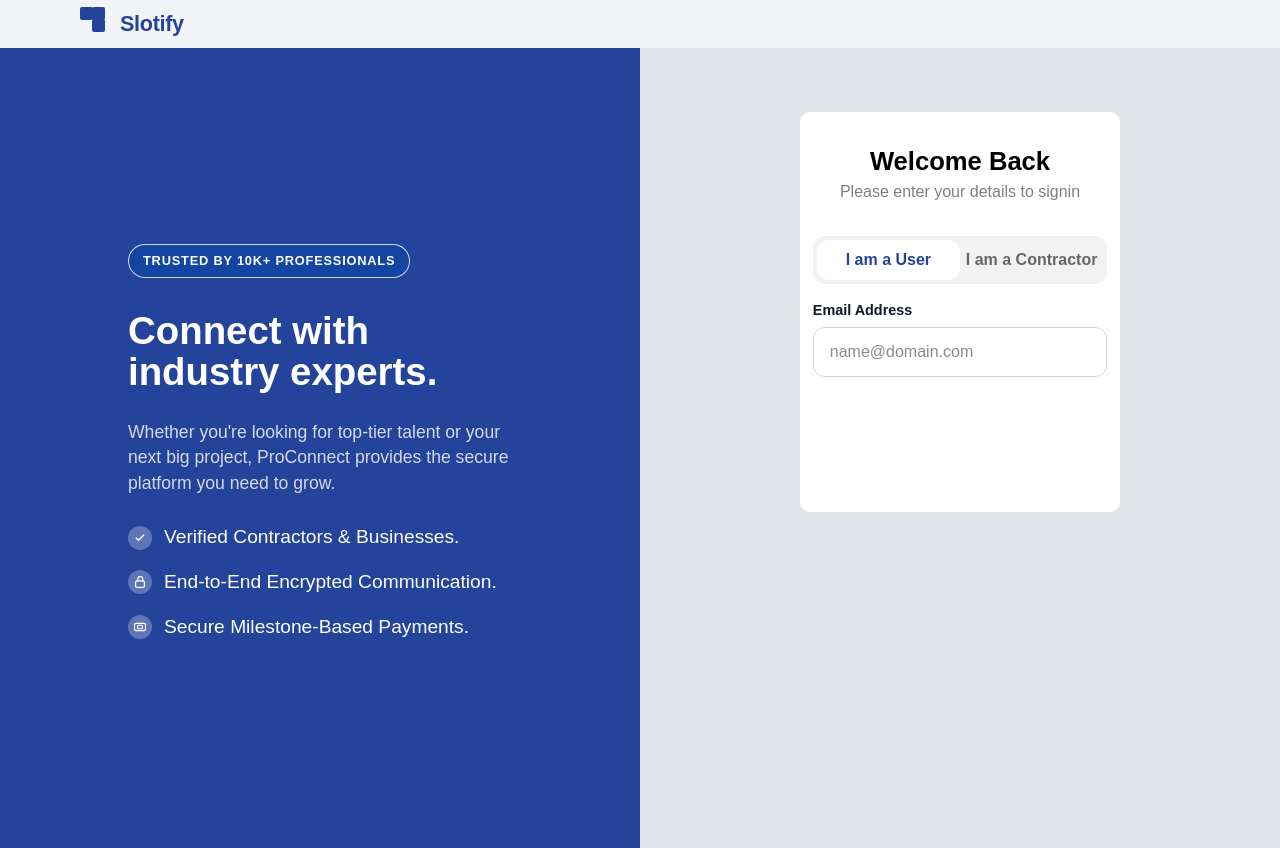
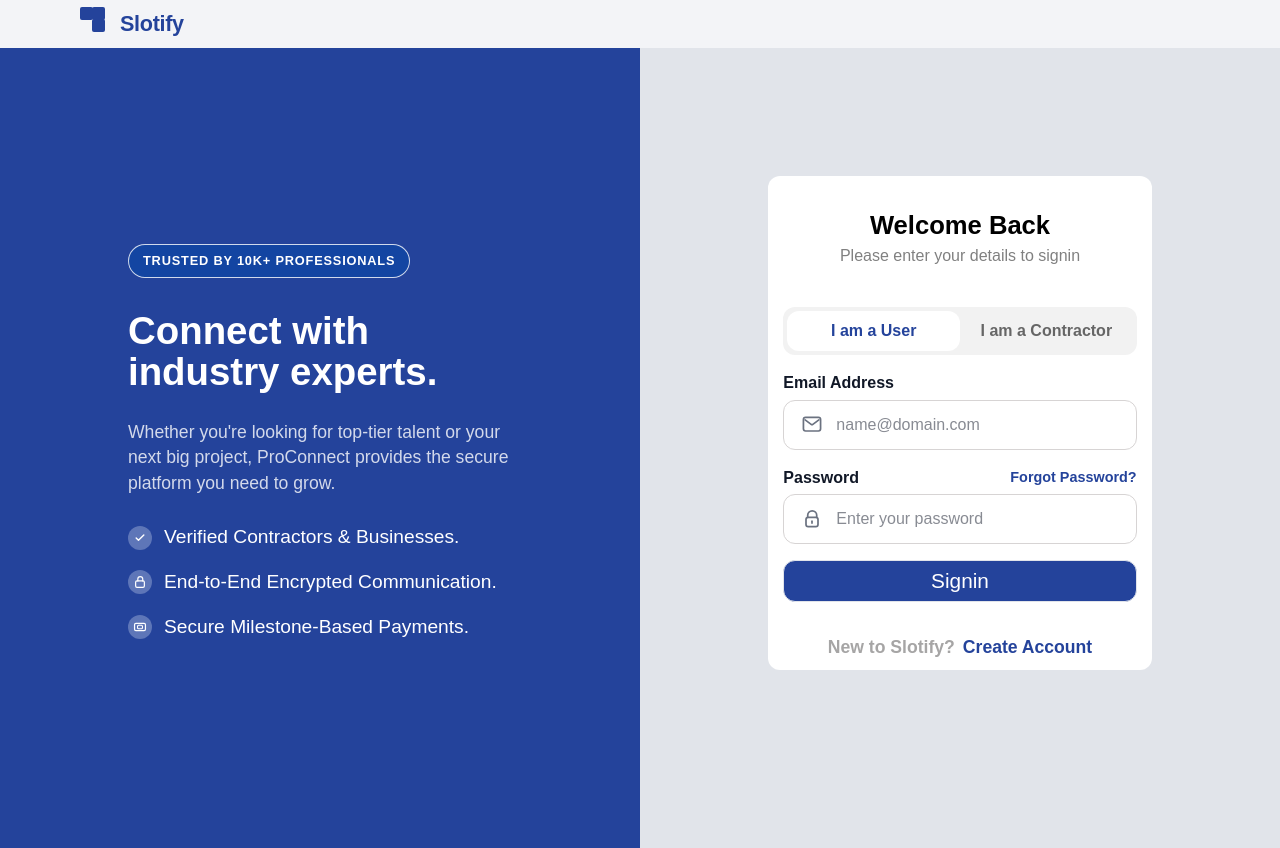
Before and after one commit to anuragshrestha/Slotify, a React (Vite) app: page /signin in a window 1280 px wide. Built offline with nearby package versions, Linux system fonts and the light colour scheme.

Commit message:
added password, signin button

```diff
--- a/src/pages/auth/SigninPage.css
+++ b/src/pages/auth/SigninPage.css
@@ -113,19 +113,18 @@
   flex-shrink: 0;
 }
 .right-section {
-  min-height: clamp(100vh);
   display: flex;
+  align-items: flex-start;
   background: var(--border);
   justify-content: center;
 }
 .inner-section {
-  justify-content: center;
-  align-items: center;
-  border-radius: 10px;
+  border-radius: 12px;
   background: #fff;
-  width: 50%;
-  height: 50%;
-  margin-top: 10%;
+  width: 60%;
+  height: auto;
+  margin-top: 20%;
+  padding-bottom: 10px;
 }
 .welcome-text {
   color: black;
@@ -161,30 +160,93 @@
   background: #fff;
   color: var(--brand);
 }
-.email-address {
+.email-address,
+.password {
   margin-top: 1rem;
   font-weight: 600;
-  font-size: 0.9rem;
+  font-size: 1rem;
 }
-.email-input {
+.email-input,
+.password-input {
+  display: flex;
+  align-items: center;
+  gap: 0.75rem;
   border: 1px solid rgb(215, 212, 212);
   border-radius: 12px;
   padding: 0.75rem 1rem;
   margin-top: 0.3rem;
 }
+.input-icon {
+  width: 1.5rem;
+  height: 1.5rem;
+  flex-shrink: 0;
+}
+.email-input input,
+.password-input input {
+  width: 100%;
+  border: none;
+  outline: none;
+  background: transparent;
+  box-shadow: none;
+  color: #111827;
+  font-size: 1rem;
+}
+.password-outer {
+  display: flex;
+  justify-content: space-between;
+  align-items: center;
+  width: 100%;
+}
+.forgot-password {
+  margin-top: 1rem;
+  font-weight: 600;
+  font-size: 0.9rem;
+  color: var(--brand);
+  cursor: pointer;
+}
+.forgot-password:hover {
+  text-decoration: underline;
+}
+.signin-button {
+  width: 100%;
+  border: 1px solid #fff;
+  border-radius: 12px;
+  border-color: var(--border);
+  background: var(--brand);
+  color: #fff;
+  font-size: 1.3rem;
+  font-weight: 500;
+  margin-top: 1rem;
+  padding: 4px;
+  cursor: pointer;
+}
+.signin-button:hover {
+  opacity: 0.9;
+}
+.create-account {
+  display: flex;
+  width: 100%;
+  justify-content: center;
+  align-items: center;
+  margin-top: 2rem;
+  gap: 0.5rem;
+}
+.new-slotify {
+  color: rgb(166, 165, 165);
+  font-size: 1.1rem;
+  font-weight: 700;
+}
+.create-account-button {
+  color: var(--brand);
+  font-size: 1.1rem;
+  font-weight: 700;
+  cursor: pointer;
+}
+.create-account-button:hover {
+  text-decoration: underline;
+}
 
-/* @media (max-width: 1460px) {
-    .left-section h2 {
-  font-size: clamp(30px, 3vw, 52px);
-  margin: 0;
-  line-height: 1.08;
-
-  font-weight: 600;
-  padding-top: 2rem;
-}
-} */
-
-@media (max-width: 1024px) {
+@media (max-width: 1060px) {
   .signup-layout {
     grid-template-columns: 1fr;
   }
@@ -192,6 +254,21 @@
     display: none;
   }
   .right-section {
-    padding: 24px 16px;
+    padding: 2rem 1rem;
+  }
+
+  .user-button {
+    font-size: 0.9rem;
+    font-weight: 600;
+    cursor: pointer;
+  }
+  .inner-section {
+    justify-content: center;
+    align-items: center;
+    border-radius: 12px;
+    background: #fff;
+    width: 80%;
+    height: auto;
+    margin-top: 20%;
   }
 }
--- a/src/pages/auth/SigninPage.tsx
+++ b/src/pages/auth/SigninPage.tsx
@@ -2,6 +2,8 @@ import "./SigninPage.css";
 import tickIcon from "../../assets/icons/whiteTickIcon.svg";
 import lockIcon from "../../assets/icons/whiteLockIcon.svg";
 import cardIcon from "../../assets/icons/whiteCardIcon.svg";
+import emailIcon from "../../assets/icons/emailIcon.svg";
+import inputLockIcon from "../../assets/icons/inputLockIcon.svg";
 import { useState } from "react";
 
 function SigninPage() {
@@ -78,7 +80,38 @@ function SigninPage() {
               </div>
               <p className="email-address">Email Address</p>
               <div className="email-input">
-                <input type="email" placeholder="name@domain.com"/>
+                <img
+                  src={emailIcon}
+                  alt=""
+                  aria-hidden="true"
+                  className="input-icon"
+                />
+                <input type="email" placeholder="name@domain.com" />
+              </div>
+              <div className="password-outer">
+              <p className="password">Password</p>
+              <p className="forgot-password">Forgot Password?</p>
+              </div>
+
+              <div className="password-input">
+                <img
+                  src={inputLockIcon}
+                  alt=""
+                  aria-hidden="true"
+                  className="input-icon"
+                />
+                <input type="password" placeholder="Enter your password" />
+              </div>
+              <button className="signin-button">
+                Signin
+              </button>
+              <div className="create-account">
+                <span className="new-slotify">
+                  New to Slotify?
+                </span>
+                <button className="create-account-button">
+                  Create Account
+                </button>
               </div>
             </div>
           </div>
```
Also changed, not shown: src/assets/icons/emailIcon.svg (added), src/assets/icons/inputLockIcon.svg (added).
